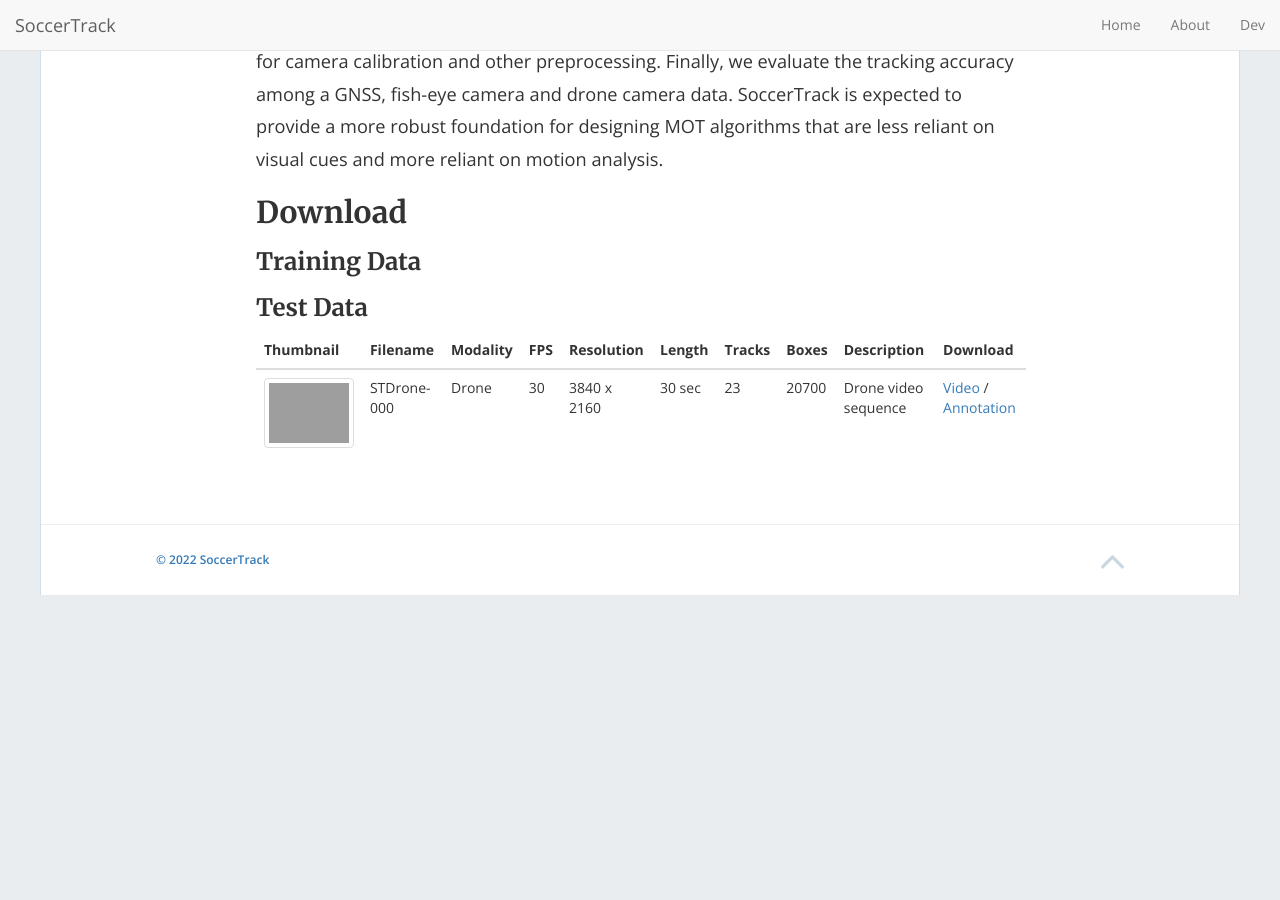
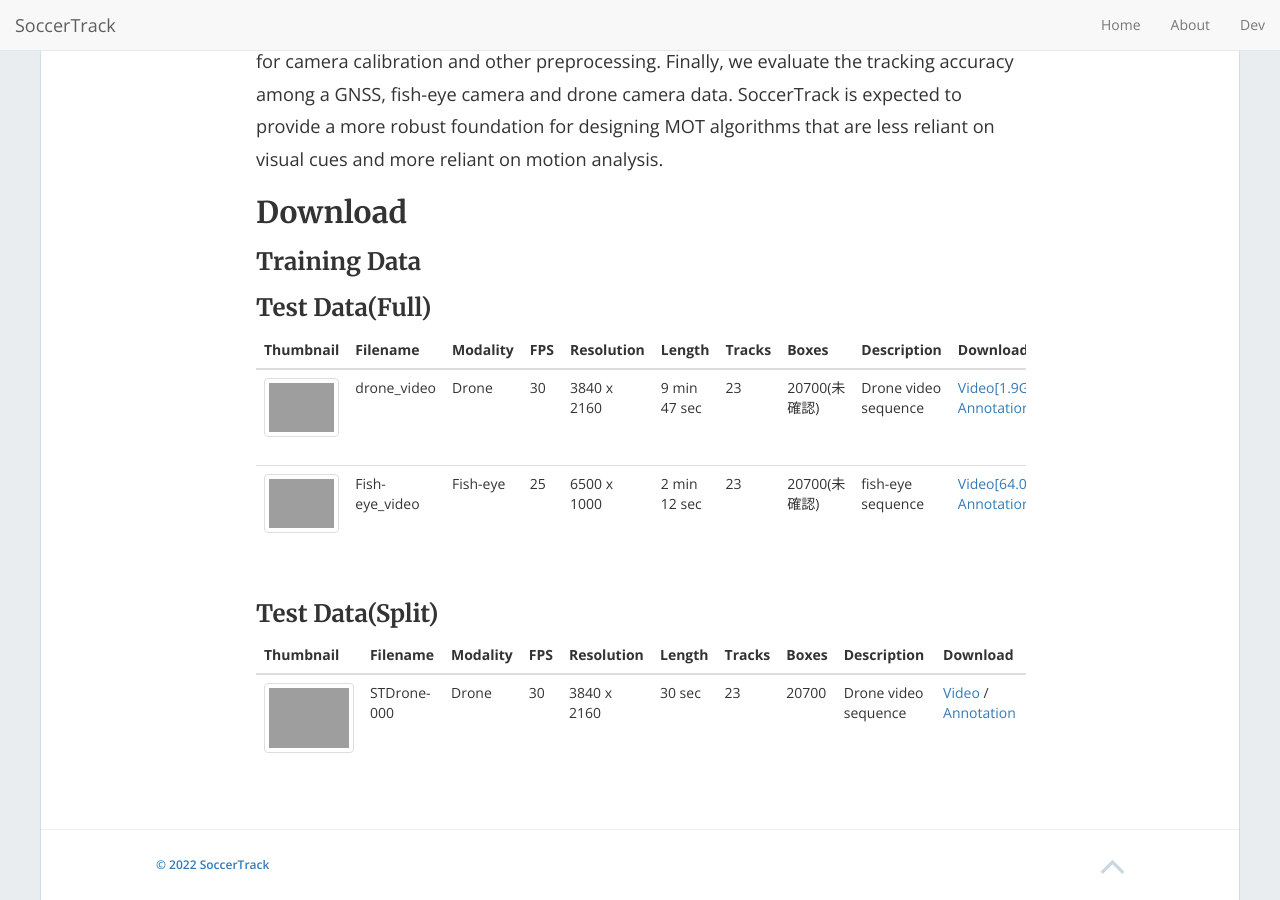
Before and after one commit to AtomScott/SportsLabKit, a Jekyll site: the page built from index.md, in a window 1280 px wide and 900 px high, scrolled down 1607 px. Built offline with Jekyll 4.4.1, drawn with Linux system fonts in a browser that asks for light colours; nearby versions of some CDN libraries; the list of posts is cut into pages by our own code; our own code applies the rules of GitHub Pages for plain Markdown files; before the commit the page ends 2202 px from its top, so only the background shows below that.

Commit message:
add Test Data Table

```diff
--- a/Gemfile
+++ b/Gemfile
@@ -3,3 +3,6 @@
 source "https://rubygems.org"
 gemspec
 gem "kramdown-parser-gfm"
+# gem "jekyll", "~> 3.9"
+
+gem "webrick", "~> 1.7"
--- /dev/null
+++ b/_includes/test_data_full.html
@@ -0,0 +1,76 @@
+<div style="overflow: scroll">
+  <table class="table">
+    <thead>
+      <tr>
+        <th>Thumbnail</th>
+        <th>Filename</th>
+        <th>Modality</th>
+        <th>FPS</th>
+        <th>Resolution</th>
+        <th>Length</th>
+        <th>Tracks</th>
+        <th>Boxes</th>
+        <th>Description</th>
+        <th>Download</th>
+      </tr>
+    </thead>
+    <tr>
+      <td>
+        <a href="{{ site.url }}/img/banner.png">
+          <img
+            src="{{ site.url }}/img/banner.png"
+            class="thumbnail"
+            alt="Thumbnail"
+        /></a>
+      </td>
+      <td>drone_video</td>
+      <td>Drone</td>
+      <td>30</td>
+      <td>3840 x 2160</td>
+      <td>9 min 47 sec</td>
+      <td>23</td>
+      <td>20700(未確認)</td>
+      <td>Drone video sequence</td>
+      <td>
+        <a
+          href="https://drive.google.com/uc?export=download&id=1Awpq3pIGPJXlboF61mOAPAqSBW-cYjPO"
+          >Video[1.9GB]</a
+        >
+        /
+        <a
+          href="https://drive.google.com/uc?export=download&id=1ORTHVLC8dh-W24LH_QCrKJh31ta55QJk"
+          >Annotation[3.6MB]</a
+        >
+      </td>
+    </tr>
+    <tr>
+      <td>
+        <a href="{{ site.url }}/img/banner.png">
+          <img
+            src="{{ site.url }}/img/banner.png"
+            class="thumbnail"
+            alt="Thumbnail"
+        /></a>
+      </td>
+      <td>Fish-eye_video</td>
+      <td>Fish-eye</td>
+      <td>25</td>
+      <td>6500 x 1000</td>
+      <td>2 min 12 sec</td>
+      <td>23</td>
+      <td>20700(未確認)</td>
+      <td>fish-eye sequence</td>
+      <td>
+        <a
+          href="https://drive.google.com/uc?export=download&id=1iB02QJvZqxrJGatJdPpP1ZgKVRqO-NLK"
+          >Video[64.0MB]</a
+        >
+        /
+        <a
+          href="https://drive.google.com/uc?export=download&id=1zKOGKwHdujGF1BFig8M5UgD-6e2CbqeV"
+          >Annotation[1.0MB]</a
+        >
+      </td>
+    </tr>
+  </table>
+</div>
--- a/_includes/test_data.html
+++ b/_includes/test_data_split.html
@@ -33,7 +33,7 @@
       <td>Drone video sequence</td>
       <td>
         <a
-          href="https://drive.google.com/uc?export=download&id=1eOJMQYsd9qoXLkXKhitSm5oOYMTaoB81"
+          href="https://drive.google.com/drive/folders/1d7ZvU5yEZXCXH4FkDuWOUnN-P-Q4EpkP?usp=sharing"
           >Video</a
         >
         /
--- a/index.md
+++ b/index.md
@@ -16,6 +16,10 @@ This paper proposes SoccerTrack, a dataset set consisting of GNSS and bounding b
 {% include train_data.html %}
 
 
-### Test Data
+### Test Data(Full)
 
-{% include test_data.html %}
+{% include test_data_full.html %}
+
+### Test Data(Split)
+
+{% include test_data_split.html %}
```
Also changed, not shown: dev.md (+6 -1 lines), Gemfile.lock, 4 other files.
